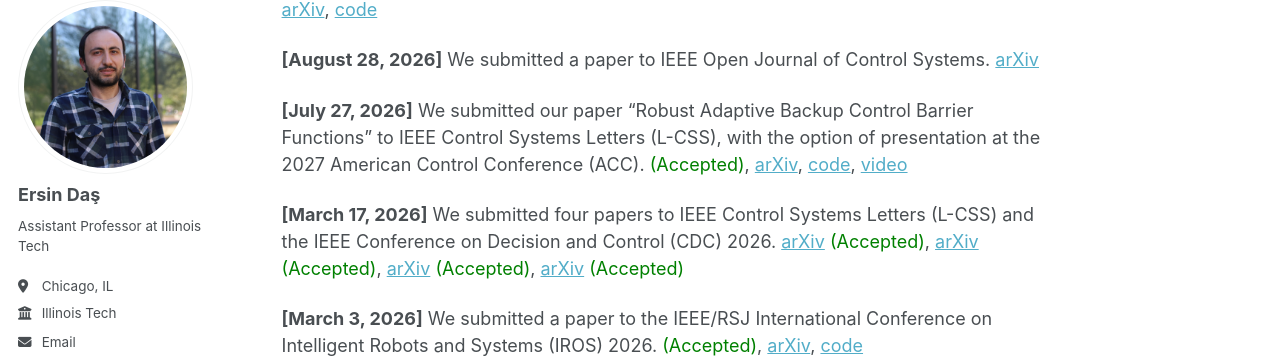
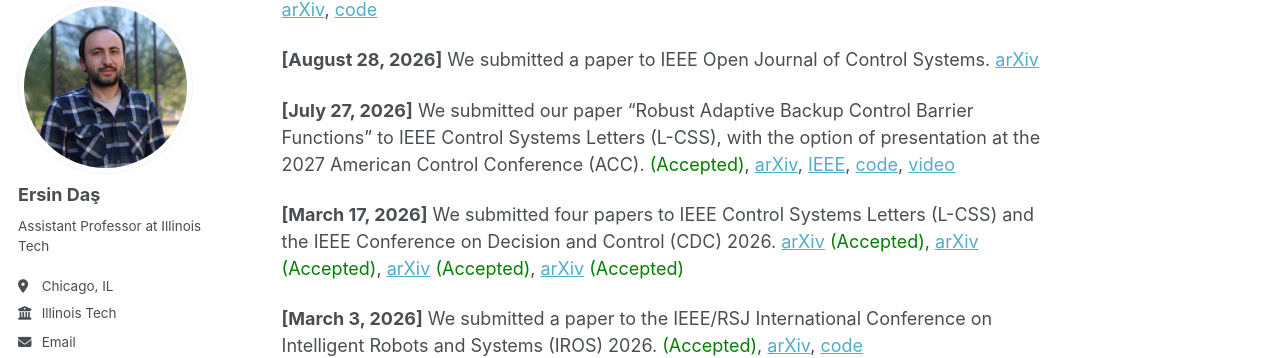
Before and after one commit to ersindas/ersindas.github.io, a Jekyll site: the page built from _pages/about.md, in a window 1280 px wide and 900 px high, scrolled down 615 px. Shown: the part 106-464 px from the top of the window. Built offline with Jekyll 4.4.1, drawn with Linux system fonts in a browser that asks for light colours; some web fonts are replaced.

Commit message:
Add IEEE link to accepted paper in about.md

```diff
--- a/_pages/about.md
+++ b/_pages/about.md
@@ -24,7 +24,7 @@ News
 
 **[August 28, 2026]** We submitted a paper to IEEE Open Journal of Control Systems. [arXiv](https://arxiv.org/pdf/2503.15734)
 
-**[July 27, 2026]** We submitted our paper “Robust Adaptive Backup Control Barrier Functions” to IEEE Control Systems Letters (L-CSS), with the option of presentation at the 2027 American Control Conference (ACC). <span style="color:green;">(Accepted)</span>, [arXiv](https://arxiv.org/pdf/2607.20842), [code](https://github.com/ersindas/abCBFs), [video](https://youtu.be/T7PMmvqTiy8)
+**[July 27, 2026]** We submitted our paper “Robust Adaptive Backup Control Barrier Functions” to IEEE Control Systems Letters (L-CSS), with the option of presentation at the 2027 American Control Conference (ACC). <span style="color:green;">(Accepted)</span>, [arXiv](https://arxiv.org/pdf/2607.20842), [IEEE](https://ieeexplore.ieee.org/document/11793640), [code](https://github.com/ersindas/abCBFs), [video](https://youtu.be/T7PMmvqTiy8)
 
 **[March 17, 2026]** We submitted four papers to IEEE Control Systems Letters (L-CSS) and the IEEE Conference on Decision and Control (CDC) 2026. [arXiv](https://arxiv.org/pdf/2603.24566) <span style="color:green;">(Accepted)</span>, [arXiv](https://arxiv.org/pdf/2603.17097) <span style="color:green;">(Accepted)</span>, [arXiv](https://arxiv.org/pdf/2603.18450) <span style="color:green;">(Accepted)</span>,  [arXiv](https://arxiv.org/pdf/2604.08831) <span style="color:green;">(Accepted)</span>
 
```
